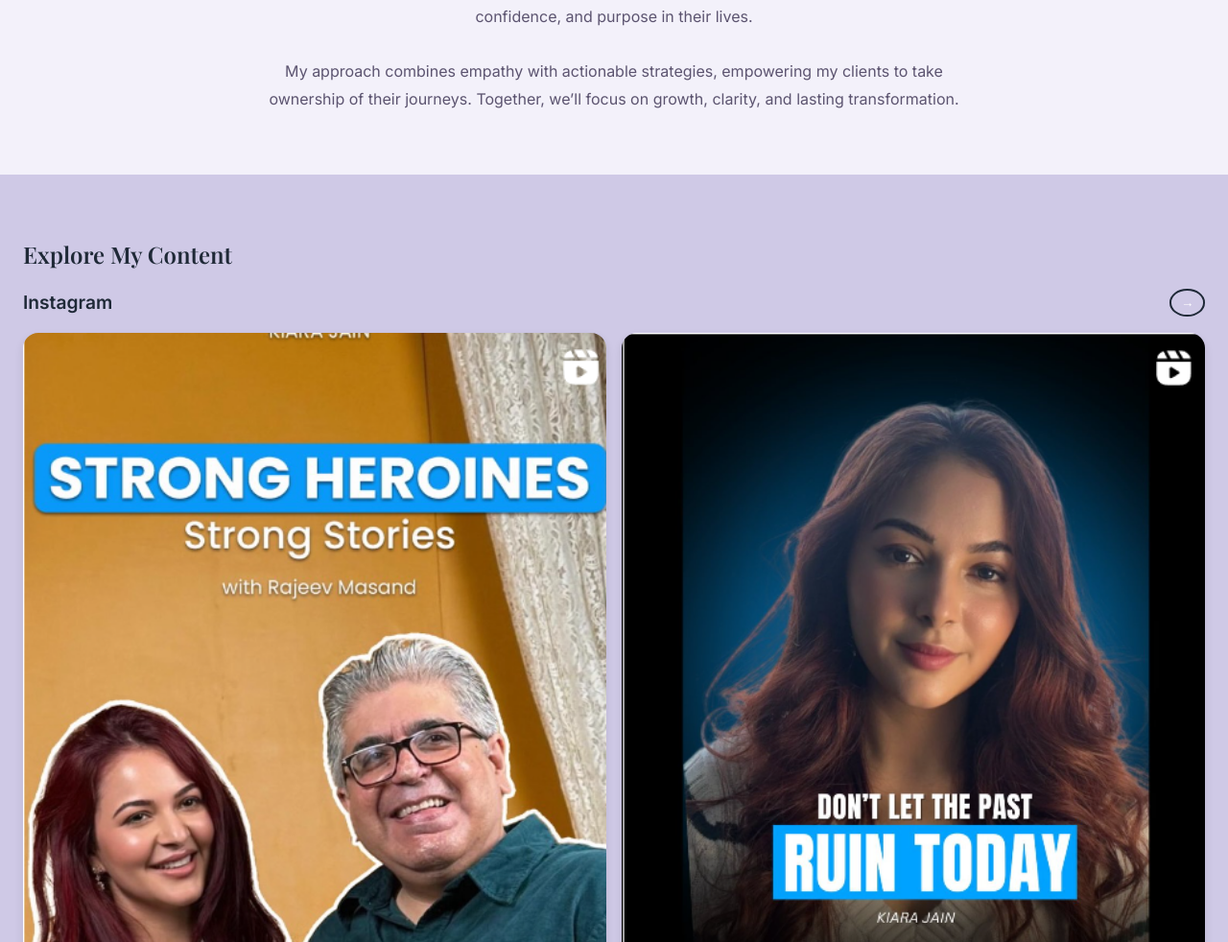
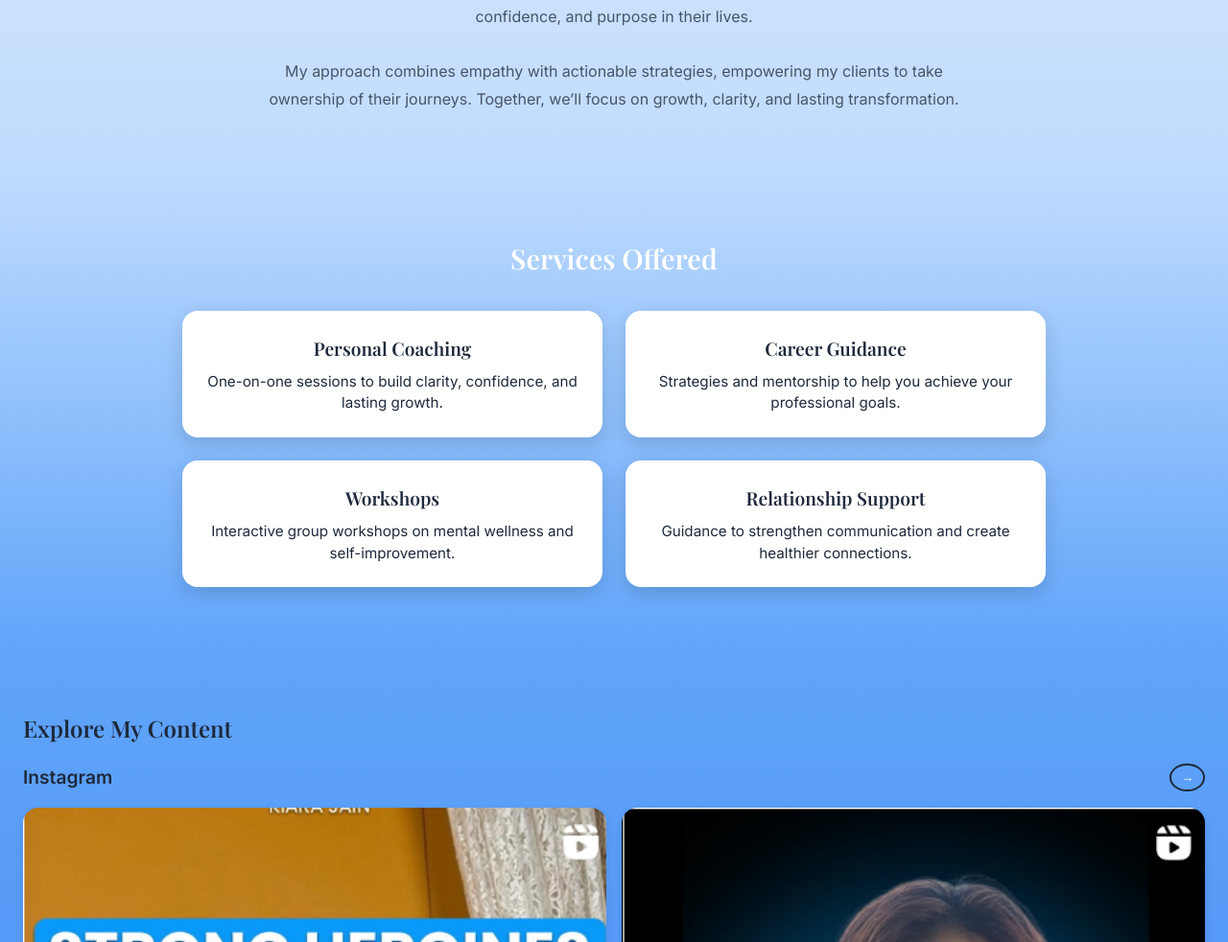
Before and after one commit to kun916/website2, a plain HTML site: page index.html in a window 1280 px wide. Shown: the part 1346-2328 px from the top of the page at 96% size. Drawn offline with nearby package versions, Linux system fonts and the light colour scheme.

Commit message:
Added services section

```diff
--- a/index.html
+++ b/index.html
@@ -26,6 +26,7 @@
     <ul>
       <li><a href="#hero" onclick="toggleMenu()">Home</a></li>
       <li><a href="#about" onclick="toggleMenu()">About Me</a></li>
+      <li><a href="#services" onclick="toggleMenu()">Services</a></li>
       <li><a href="#content" onclick="toggleMenu()">Explore</a></li>
       <li><a href="#contact" onclick="toggleMenu()">Let’s Chat</a></li>
     </ul>
@@ -54,6 +55,30 @@
       </p>
     </div>
   </section>
+
+  <!-- Services Section -->
+  <section id="services" class="services">
+    <h2>Services Offered</h2>
+    <div class="services-grid">
+      <div class="service-card">
+        <h3>Personal Coaching</h3>
+        <p>One-on-one sessions to build clarity, confidence, and lasting growth.</p>
+      </div>
+      <div class="service-card">
+        <h3>Career Guidance</h3>
+        <p>Strategies and mentorship to help you achieve your professional goals.</p>
+      </div>
+      <div class="service-card">
+        <h3>Workshops</h3>
+        <p>Interactive group workshops on mental wellness and self-improvement.</p>
+      </div>
+      <div class="service-card">
+        <h3>Relationship Support</h3>
+        <p>Guidance to strengthen communication and create healthier connections.</p>
+      </div>
+    </div>
+  </section>
+
 
   <!-- Explore Section -->
   <section id="content" class="content">
--- a/script.js
+++ b/script.js
@@ -18,7 +18,7 @@ const categories = {
     { img: "assets/insta1.png", link: "#" },
     { img: "assets/insta3.png", link: "#" }
   ],
-  "News Coverage": [
+  "Media": [
     { img: "assets/insta4.png", link: "#" },
     { img: "assets/insta2.png", link: "#" },
     { img: "assets/insta3.png", link: "#" },
--- a/styles.css
+++ b/styles.css
@@ -1,11 +1,13 @@
 :root {
-  --bg-gradient: linear-gradient(180deg, #f3f1fa, #ffffff); /* lavender to white */
-  --accent: #6b5ca5;          /* soft muted purple */
-  --accent-light: #cfc9e6;    /* pastel lavender */
-  --text-dark: #1f2937;       /* almost black */
-  --text-light: #6b7280;      /* grayish for subtitles */
+  --bg-gradient: linear-gradient(180deg, #eaf4fb, #ffffff); /* light blue to white */
+  --accent: #2563eb;          /* primary blue (brand blue) */
+  --accent-light: #bfdbfe;    /* pastel light blue */
+  --accent-dark: #1e3a8a;     /* deep navy blue */
+  --text-dark: #1e293b;       /* slate blue-gray for headings */
+  --text-light: #475569;      /* muted gray-blue for body */
   --radius: 16px;
 }
+
 
 * {
   margin: 0;
@@ -108,7 +110,8 @@ body {
   padding-top: 6rem;
   min-height: 100vh;
   justify-content: center;
-  background: linear-gradient(180deg, #ffffff 0%, #f5f2fb 100%);  /* lavender background */
+  background: linear-gradient(180deg, #ffffff, #eaf4fb);  /* light blue → white */
+
 }
 .hero-text h1 {
   font-family: 'Playfair Display', serif;
@@ -131,13 +134,8 @@ body {
 
 /* About */
 .about {
-  /* Section-specific theme overrides */
-  --bg-gradient: #f3f1fa; /* soft lavender */
-  --text-dark: #2b213f;   /* dark purple heading */
-  --text-light: #5c5470;  /* soft purple-gray for body text */
-
   padding: 4rem 1.5rem;
-  background: var(--bg-gradient);
+  background: linear-gradient(180deg, #eaf4fb, #bfdbfe);
   text-align: center;
   color: var(--text-light); /* default text color */
 }
@@ -180,11 +178,56 @@ body {
   font-family: 'Playfair Display', serif !important;
 }
 
+/* Services */
+.services {
+  background: linear-gradient(180deg, #bfdbfe, #60a5fa);   /* your purple background */
+  color: white;
+  padding: 4rem 1.5rem;
+  text-align: center;
+}
+
+.services h2 {
+  font-family: 'Playfair Display', serif;
+  margin-bottom: 2rem;
+  font-size: 1.8rem;
+}
+
+.services-grid {
+  display: grid;
+  grid-template-columns: repeat(2, 1fr);
+  gap: 1.5rem;
+  max-width: 900px;
+  margin: 0 auto;
+}
+
+.service-card {
+  background: white;
+  color: var(--text-dark);
+  border-radius: var(--radius);
+  padding: 1.5rem;
+  box-shadow: 0 6px 20px rgba(0,0,0,0.15);
+  transition: transform 0.2s ease;
+}
+
+.service-card:hover {
+  transform: translateY(-5px);
+}
+
+.service-card h3 {
+  font-family: 'Playfair Display', serif;
+  margin-bottom: 0.5rem;
+  font-size: 1.2rem;
+}
+
+.service-card p {
+  font-size: 0.95rem;
+  line-height: 1.5;
+}
 
 /* Content */
 .content {
   padding: 4rem 1.5rem;
-  background: var(--accent-light);
+  background: linear-gradient(180deg, #60a5fa, #2563eb);
 }
 .content h2 {
   font-family: 'Playfair Display', serif;
@@ -221,7 +264,7 @@ body {
 /* Contact */
 .contact {
   padding: 4rem 1.5rem;
-  background: #fdfdfd;
+  background: linear-gradient(180deg, #2563eb, #1e3a8a);
   text-align: center;
 }
 .contact h2 {
```
